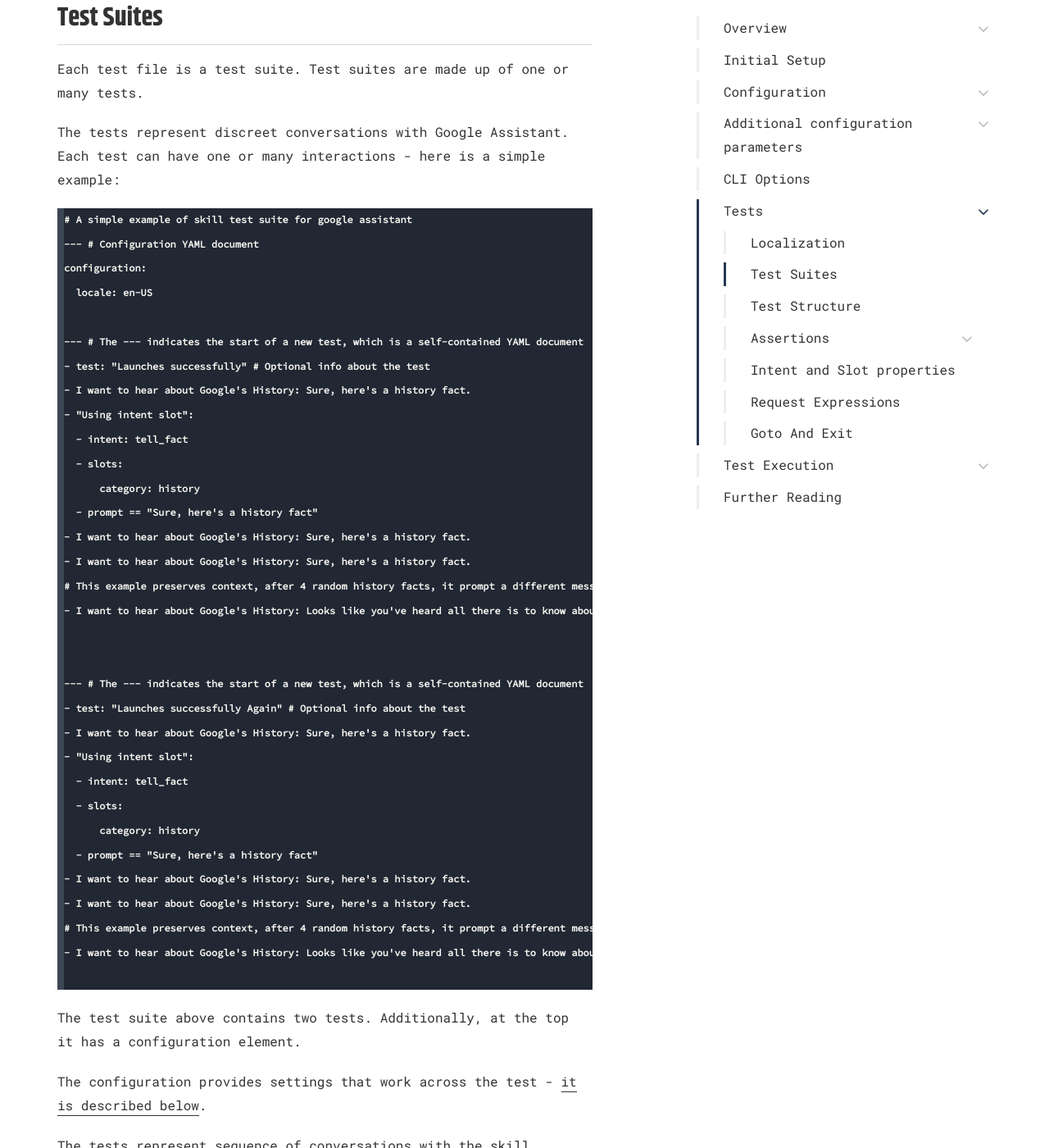
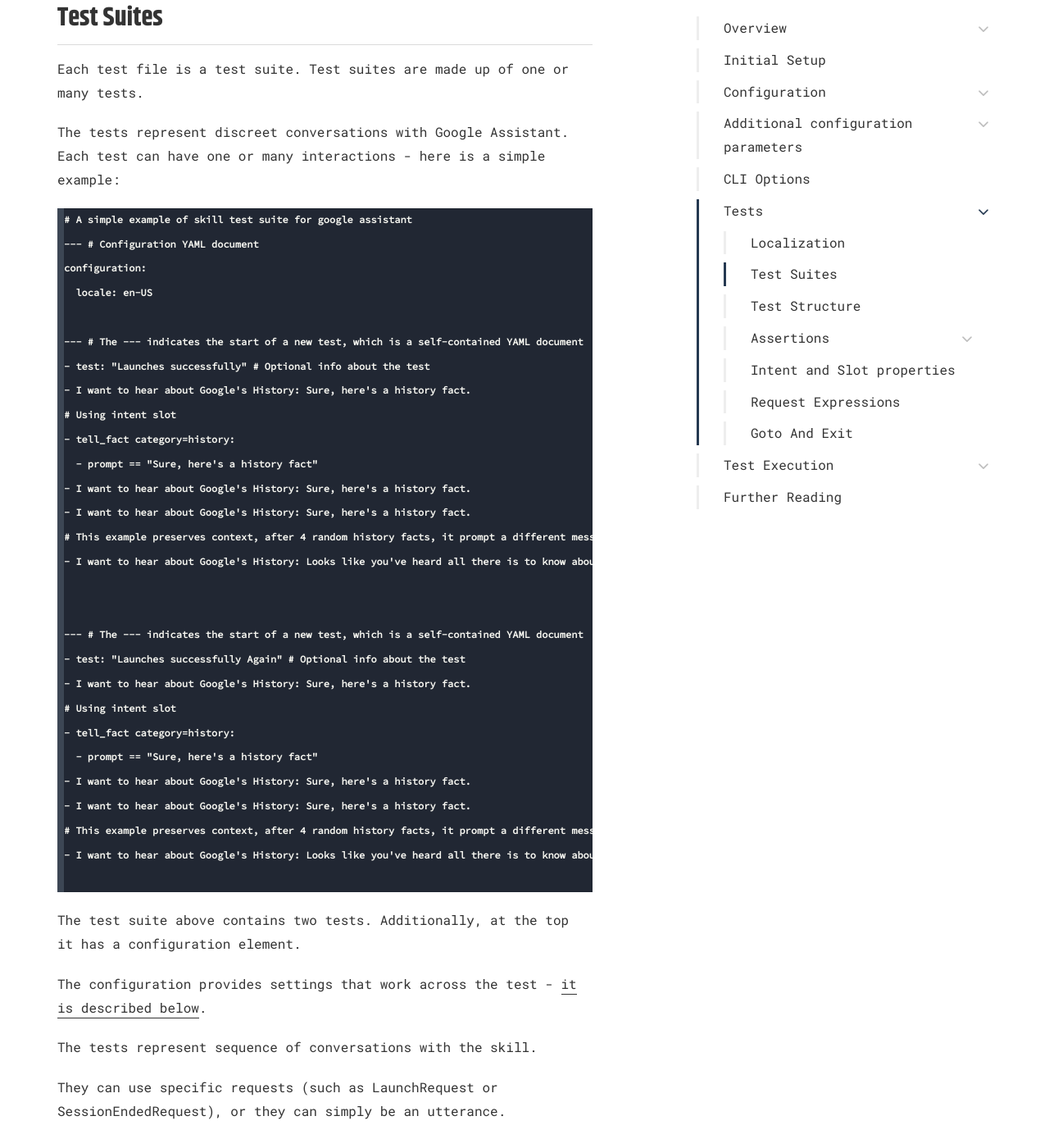
Before and after one commit to bespoken/bespoken-docs, a Jekyll site: the page built from unit-testing/guide-google.md, in a window 1280 px wide and 1400 px high, scrolled down 7689 px. Shown: the whole window at 82% size. Built offline with Jekyll 4.4.1, drawn with Linux system fonts in a browser that asks for light colours; some web fonts are replaced; some of the changed lines change nothing that is shown.

Commit message:
Correct intent slot format

```diff
--- a/unit-testing/guide-google.md
+++ b/unit-testing/guide-google.md
@@ -239,10 +239,8 @@ configuration:
 --- # The --- indicates the start of a new test, which is a self-contained YAML document
 - test: "Launches successfully" # Optional info about the test
 - I want to hear about Google's History: Sure, here's a history fact.
-- "Using intent slot":
-  - intent: tell_fact
-  - slots:
-      category: history
+# Using intent slot
+- tell_fact category=history:
   - prompt == "Sure, here's a history fact"
 - I want to hear about Google's History: Sure, here's a history fact.
 - I want to hear about Google's History: Sure, here's a history fact.
@@ -253,10 +251,8 @@ configuration:
 --- # The --- indicates the start of a new test, which is a self-contained YAML document
 - test: "Launches successfully Again" # Optional info about the test
 - I want to hear about Google's History: Sure, here's a history fact.
-- "Using intent slot":
-  - intent: tell_fact
-  - slots:
-      category: history
+# Using intent slot
+- tell_fact category=history:
   - prompt == "Sure, here's a history fact"
 - I want to hear about Google's History: Sure, here's a history fact.
 - I want to hear about Google's History: Sure, here's a history fact.
```
